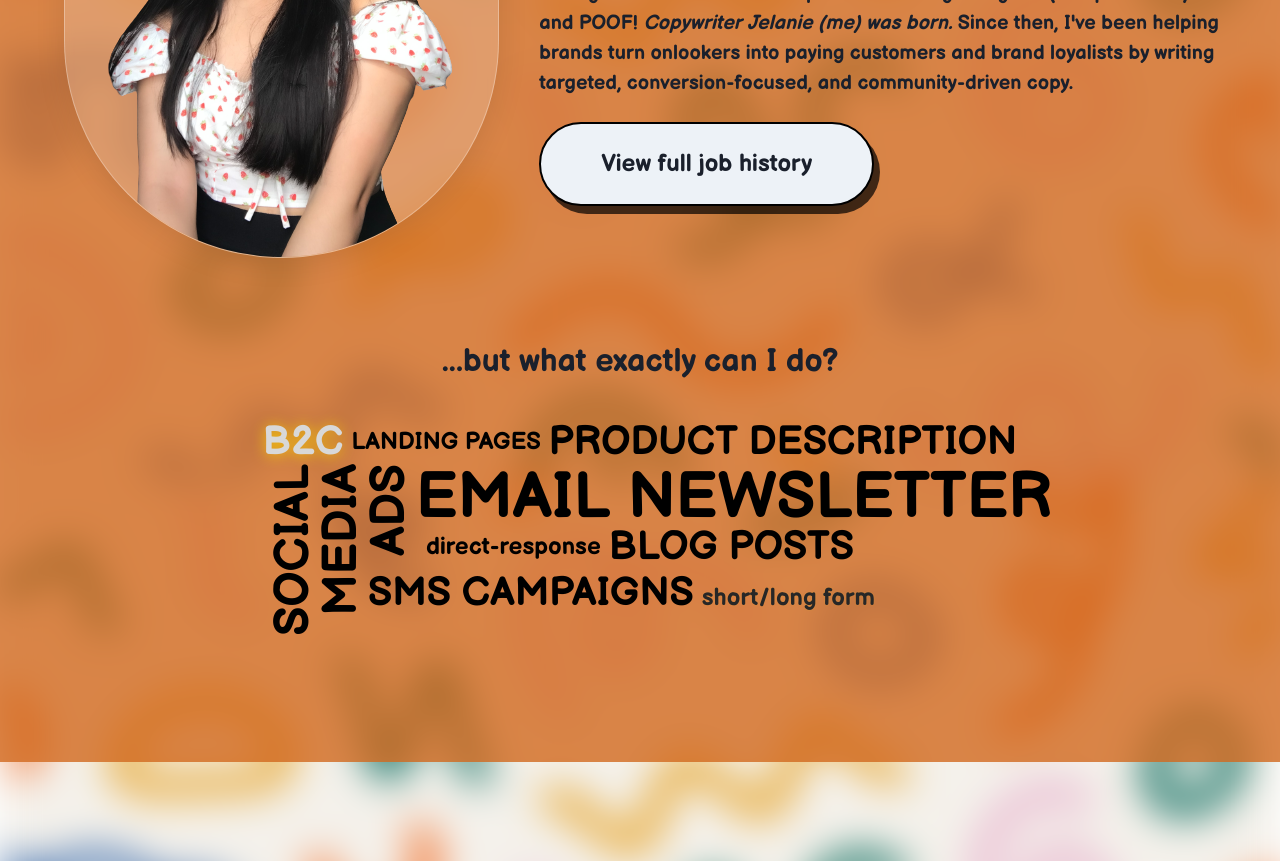
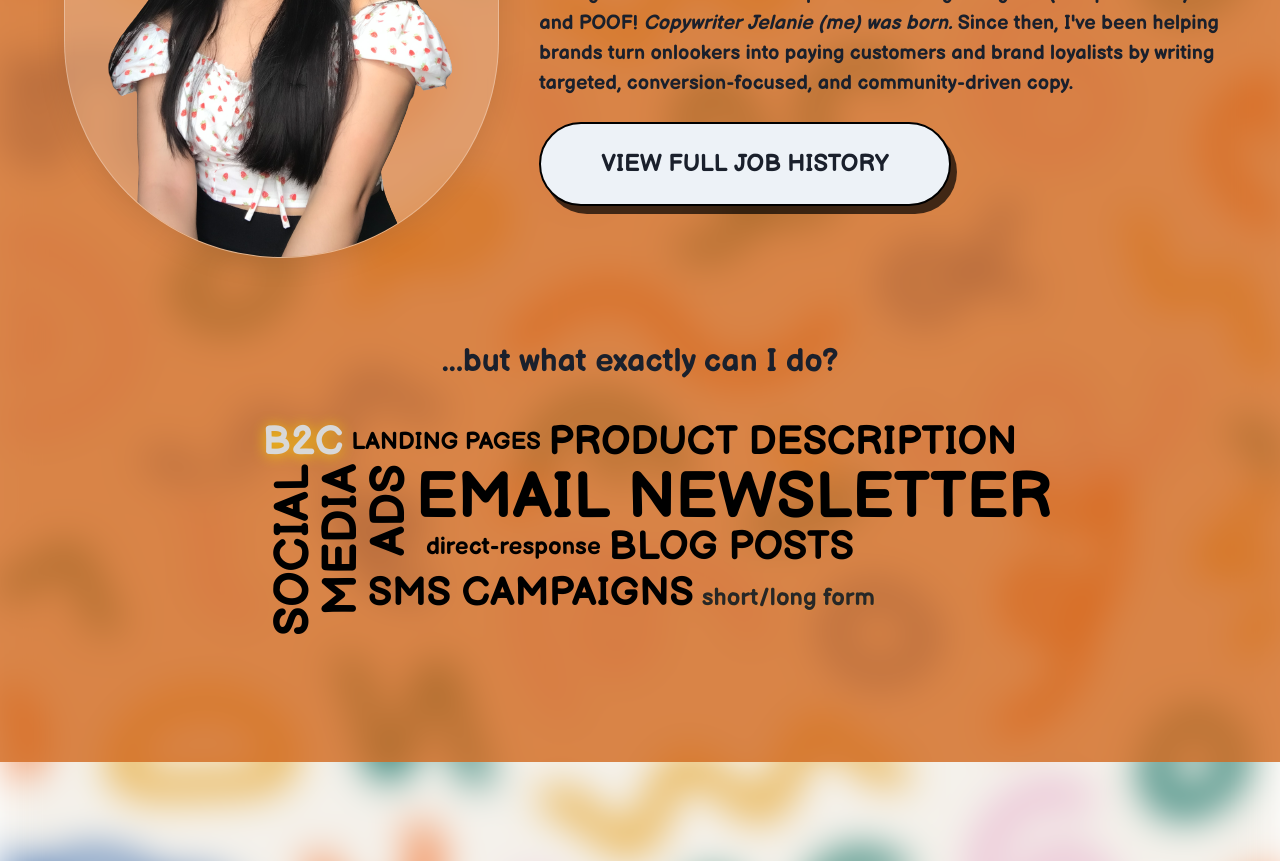
Before and after one commit to jasonLapina/Jelanie, a Next.js app: page / in a window 1280 px wide. Shown: the part 1120-1981 px from the top of the page. Built offline with nearby package versions, Linux system fonts and the light colour scheme; a web font is replaced by a local one.

Commit message:
capitalize view job history btn

```diff
--- a/components/Experience.js
+++ b/components/Experience.js
@@ -79,7 +79,7 @@ function Experience() {
                 target='_blank'
                 rel='noopener noreferrer'
               >
-                <MyBtn>View full job history</MyBtn>
+                <MyBtn>VIEW FULL JOB HISTORY</MyBtn>
               </a>
             </HStack>
           </Box>
```
